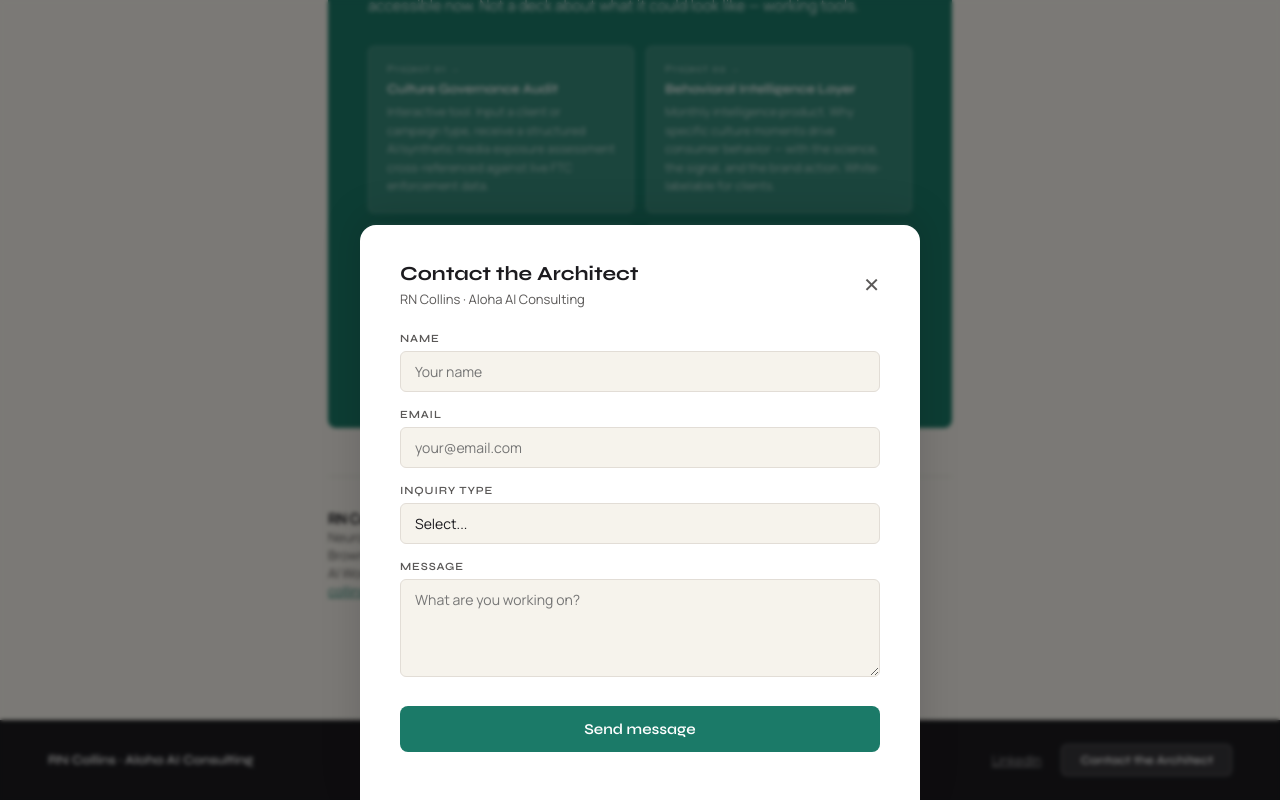
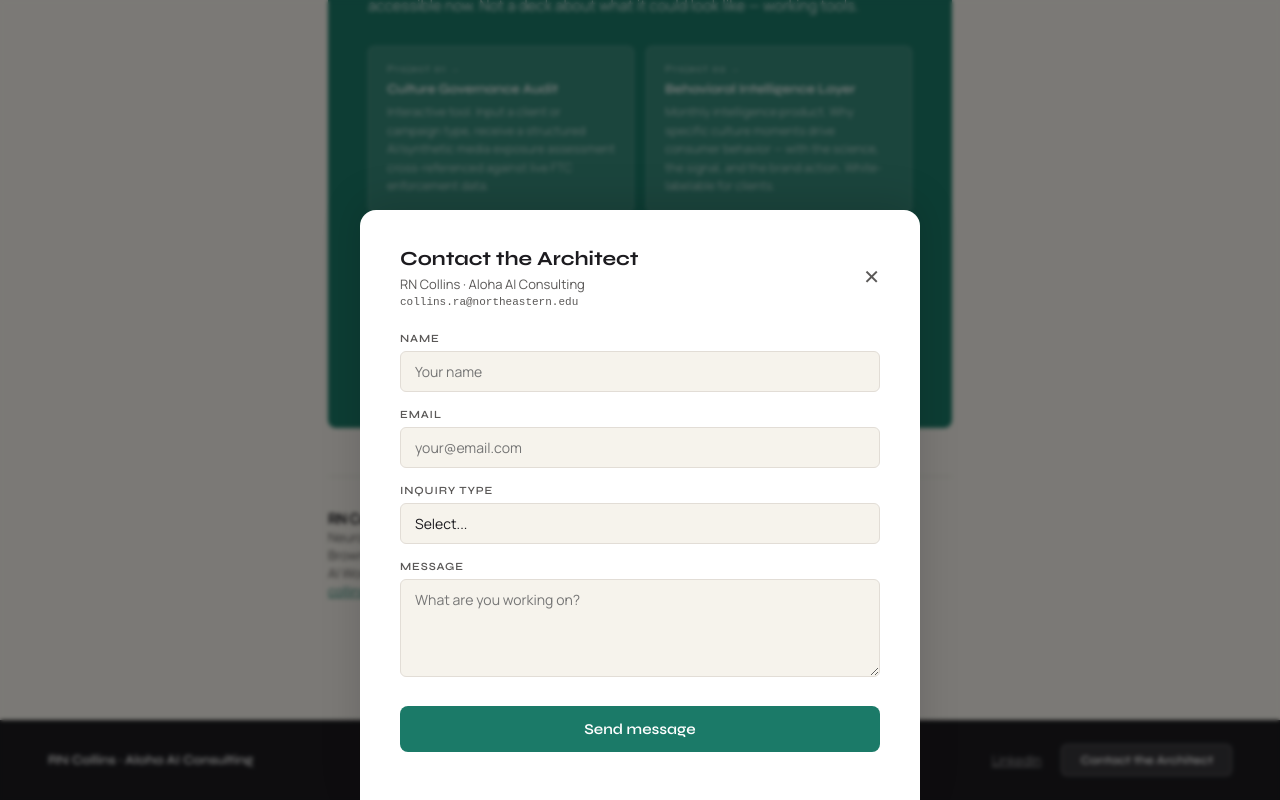
Before and after one commit to rn-collins/aloha-third-asset, a Next.js app: page / in a window 1280 px wide. Both pictures are taken after a click on the button "Contact the Architect". Shown: the part 3438-4238 px from the top of the page. Built offline with nearby package versions, Linux system fonts and the light colour scheme.

Commit message:
fix: show email in contact modal header

```diff
--- a/pages/index.js
+++ b/pages/index.js
@@ -140,7 +140,7 @@ function ContactModal({isOpen,onClose}){
   const submit=async(e)=>{e.preventDefault();setSt('sending');try{const r=await fetch('/api/contact',{method:'POST',headers:{'Content-Type':'application/json'},body:JSON.stringify(form)});if(!r.ok)throw new Error();setSt('success')}catch{setSt('error')}}
   return(<><div onClick={onClose} style={{position:'fixed',inset:0,background:'rgba(0,0,0,0.5)',zIndex:200,backdropFilter:'blur(2px)'}}/>
     <div style={{position:'fixed',bottom:0,left:0,right:0,background:'white',borderRadius:'16px 16px 0 0',padding:'36px 40px 48px',zIndex:201,maxWidth:560,margin:'0 auto',boxShadow:'0 -8px 40px rgba(0,0,0,0.15)'}}>
-      <div style={{display:'flex',alignItems:'center',justifyContent:'space-between',marginBottom:24}}><div><div style={{fontFamily:'Syne',fontSize:20,fontWeight:700,color:TX}}>Contact the Architect</div><div style={{fontSize:13,color:MU,marginTop:4}}>RN Collins · Aloha AI Consulting</div></div><button onClick={onClose} style={{background:'none',border:'none',fontSize:20,cursor:'pointer',color:MU}}>✕</button></div>
+      <div style={{display:'flex',alignItems:'center',justifyContent:'space-between',marginBottom:24}}><div><div style={{fontFamily:'Syne',fontSize:20,fontWeight:700,color:TX}}>Contact the Architect</div><div style={{fontSize:13,color:MU,marginTop:4}}>RN Collins · Aloha AI Consulting</div><div style={{fontFamily:'monospace',fontSize:11,color:MU,marginTop:3}}>collins.ra@northeastern.edu</div></div><button onClick={onClose} style={{background:'none',border:'none',fontSize:20,cursor:'pointer',color:MU}}>✕</button></div>
       {st==='success'?(<div style={{textAlign:'center',padding:'32px 0'}}><div style={{fontSize:32,marginBottom:12}}>✓</div><div style={{fontFamily:'Syne',fontSize:16,fontWeight:600,color:TX,marginBottom:8}}>Message received</div><div style={{fontSize:14,color:MU}}>I'll be in touch within 48 hours.</div><button onClick={onClose} style={{marginTop:24,padding:'10px 24px',background:G,border:'none',borderRadius:6,fontFamily:'Syne',fontSize:13,fontWeight:600,color:'white',cursor:'pointer'}}>Close</button></div>):
       (<form onSubmit={submit}>
         {[{k:'name',l:'Name',t:'text',p:'Your name'},{k:'email',l:'Email',t:'email',p:'your@email.com'}].map(f=>(<div key={f.k} style={{marginBottom:16}}><label style={{display:'block',fontFamily:'Syne',fontSize:11,fontWeight:600,letterSpacing:'0.08em',textTransform:'uppercase',color:MU,marginBottom:6}}>{f.l}</label><input type={f.t} required placeholder={f.p} value={form[f.k]} onChange={e=>setForm(p=>({...p,[f.k]:e.target.value}))} style={{width:'100%',padding:'10px 14px',border:`1px solid ${BD}`,borderRadius:6,fontFamily:'Manrope',fontSize:14,color:TX,background:BG,outline:'none'}}/></div>))}
```
